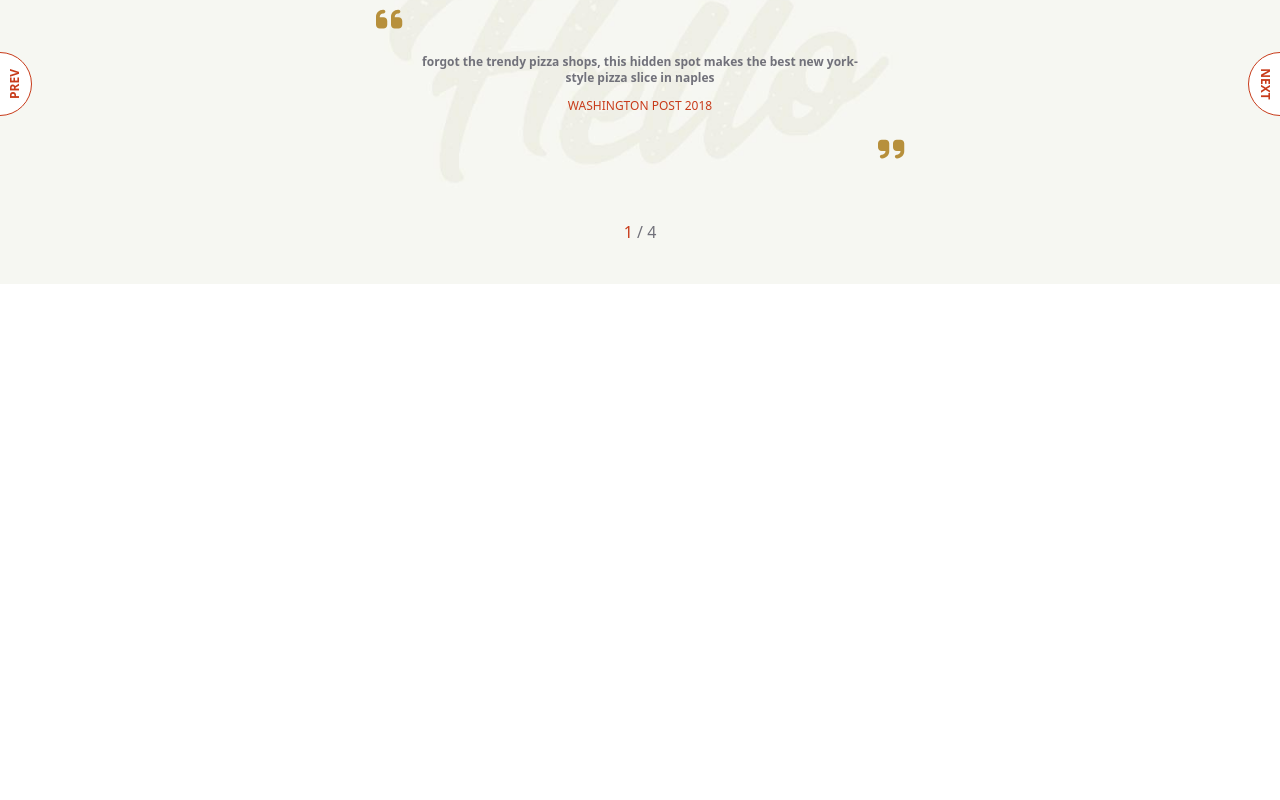
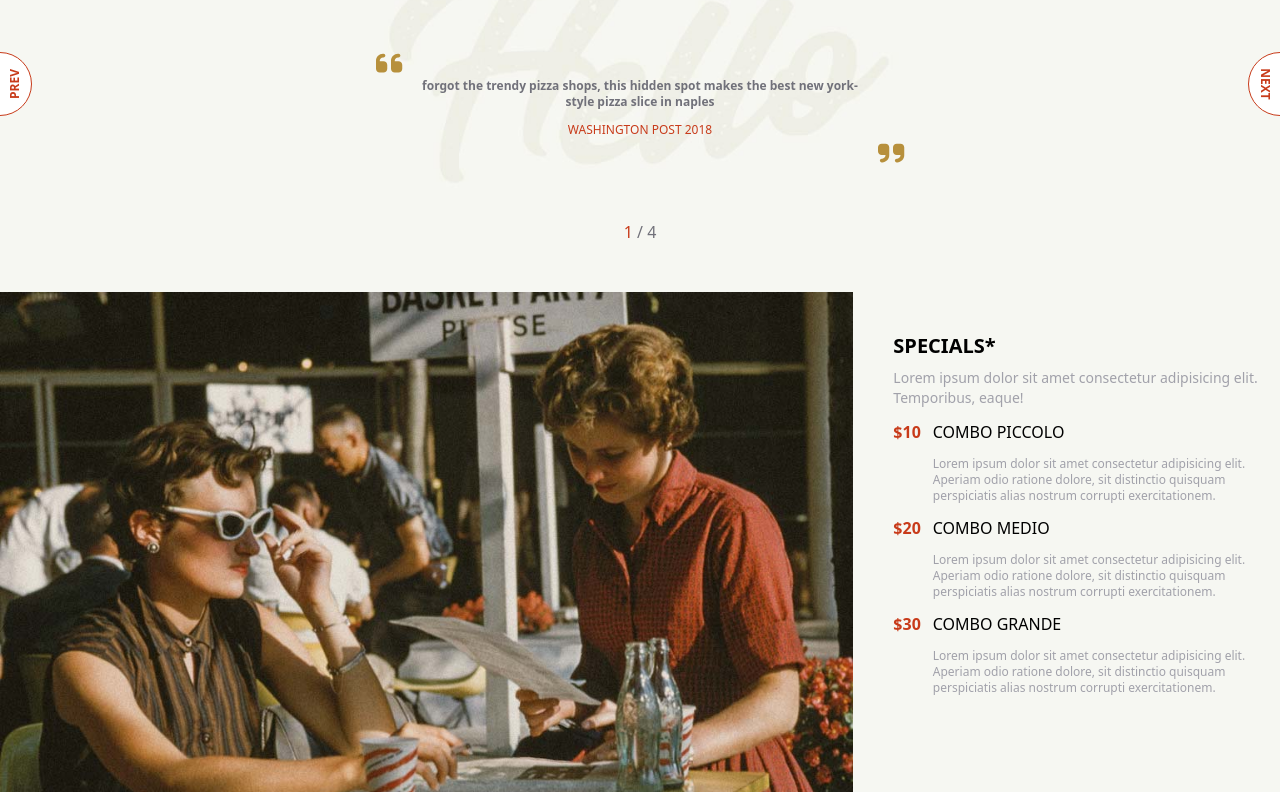
Before and after one commit to Francescodc92/pizzeria-frontend, a Vue app: page / in a window 1280 px wide. Shown: the part 834-1634 px from the top of the page. Before the commit the page ends 1118 px from the top, so only its background shows below. Built offline with nearby package versions, Linux system fonts and the light colour scheme.

Commit message:
feat: add combo section

```diff
--- a/src/components/main/MainComponent.vue
+++ b/src/components/main/MainComponent.vue
@@ -1,5 +1,6 @@
 <script setup>
 import BannerListComponent from "./SectionBanner/BannerListComponent.vue";
+import SpecialsComboComponent from "./SectionPromotion/SpecialsComboComponent.vue";
 import TestimonialsListComponent from "./SectionTestimonials/TestimonialsListComponent.vue";
 </script>
 
@@ -7,6 +8,7 @@ import TestimonialsListComponent from "./SectionTestimonials/TestimonialsListCom
   <main class="bg-[#f6f7f2]">
     <BannerListComponent />
     <TestimonialsListComponent />
+    <SpecialsComboComponent />
   </main>
 </template>
 
--- a/src/components/main/SectionBanner/BannerListComponent.vue
+++ b/src/components/main/SectionBanner/BannerListComponent.vue
@@ -3,15 +3,15 @@ import { ref } from "vue";
 import { getImgPath } from "../../../utilities/getPath.js";
 import CardComponent from "./CardComponent.vue";
 import { Swiper, SwiperSlide } from "swiper/vue";
-import { Autoplay, Pagination, Navigation } from "swiper/modules";
+import { Autoplay } from "swiper/modules";
 import "swiper/css";
 
-const cardsArray = ref([
+const cardsArray = [
   "img/h3-img-1.jpg",
   "img/h3-img-2.jpg",
   "img/h3-img-3.jpg",
   "img/h3-img-4.jpg",
-]);
+];
 </script>
 
 <template>
--- /dev/null
+++ b/src/components/main/SectionPromotion/ComboComponent.vue
@@ -0,0 +1,24 @@
+<script setup>
+const { comboObj } = defineProps({
+  comboObj: {
+    type: Object,
+    required: true,
+  },
+});
+</script>
+
+<template>
+  <div class="flex gap-3 my-3">
+    <div class="text-primary font-bold">
+      {{ comboObj.price }}
+    </div>
+    <div>
+      <h3 class="uppercase mb-3 font-[500]">{{ comboObj.name }}</h3>
+      <p class="text-xs text-zinc-400">
+        {{ comboObj.description }}
+      </p>
+    </div>
+  </div>
+</template>
+
+<style scoped></style>
--- /dev/null
+++ b/src/components/main/SectionPromotion/SpecialsComboComponent.vue
@@ -0,0 +1,59 @@
+<script setup>
+import { ref } from "vue";
+import { getImgPath } from "../../../utilities/getPath.js";
+import ComboComponent from "../SectionPromotion/ComboComponent.vue";
+
+const combosArray = ref([
+  {
+    price: "$10",
+    name: "combo piccolo",
+    description:
+      "Lorem ipsum dolor sit amet consectetur adipisicing elit. Aperiam odio ratione dolore, sit distinctio quisquam perspiciatis alias nostrum corrupti exercitationem.",
+  },
+  {
+    price: "$20",
+    name: "combo medio",
+    description:
+      "Lorem ipsum dolor sit amet consectetur adipisicing elit. Aperiam odio ratione dolore, sit distinctio quisquam perspiciatis alias nostrum corrupti exercitationem.",
+  },
+  {
+    price: "$30",
+    name: "combo grande",
+    description:
+      "Lorem ipsum dolor sit amet consectetur adipisicing elit. Aperiam odio ratione dolore, sit distinctio quisquam perspiciatis alias nostrum corrupti exercitationem.",
+  },
+]);
+</script>
+
+<template>
+  <section
+    id="specials-combos"
+    class="min-h-[350px] max-h-[500px] md:min-h-[400px] flex flex-col lg:flex-row my-2"
+  >
+    <div class="lg:w-2/3">
+      <img
+        class="h-full w-full object-cover object-top"
+        :src="getImgPath('img/h1-img-4.jpg')"
+        alt=""
+      />
+    </div>
+    <div class="lg:w-1/3">
+      <div class="pt-4 lg:pt-10 px-3 lg:ps-10">
+        <h2 class="text-xl uppercase font-bold mb-2">Specials*</h2>
+        <p class="text-zinc-400 text-sm">
+          Lorem ipsum dolor sit amet consectetur adipisicing elit. Temporibus,
+          eaque!
+        </p>
+      </div>
+      <div class="px-3 lg:ps-10">
+        <ComboComponent
+          v-for="(combo, index) in combosArray"
+          :key="index"
+          :comboObj="combo"
+        />
+      </div>
+    </div>
+  </section>
+</template>
+
+<style scoped></style>
--- a/src/components/main/SectionTestimonials/TestimonialSliderComponent.vue
+++ b/src/components/main/SectionTestimonials/TestimonialSliderComponent.vue
@@ -20,11 +20,11 @@ const { testimonialObj } = defineProps({
       </span>
       <font-awesome-icon
         icon="fa-solid fa-quote-left"
-        class="absolute -top-[50px] left-0 md:-left-10 text-3xl text-[#b7903c]"
+        class="absolute -top-[30px] left-0 md:-left-10 text-3xl text-[#b7903c]"
       />
       <font-awesome-icon
         icon="fa-solid fa-quote-right"
-        class="absolute -bottom-[50px] right-0 md:-right-10 text-3xl text-[#b7903c]"
+        class="absolute -bottom-[30px] right-0 md:-right-10 text-3xl text-[#b7903c]"
       />
     </p>
   </div>
--- a/src/components/main/SectionTestimonials/TestimonialsListComponent.vue
+++ b/src/components/main/SectionTestimonials/TestimonialsListComponent.vue
@@ -36,7 +36,7 @@ const changeCurrentTestimonial = (button) => {
 <template>
   <section
     id="testimonials"
-    class="bg-testimonials relative min-h-[400px] flex items-center justify-center bg-center bg-cover bg-no-repeat overflow-x-hidden"
+    class="bg-testimonials relative min-h-[350px] md:min-h-[400px] pt-12 flex md:items-center justify-center bg-center bg-cover bg-no-repeat overflow-x-hidden"
   >
     <template v-for="(testimonial, index) in testimonialsArray">
       <TestimonialSliderComponent
```
